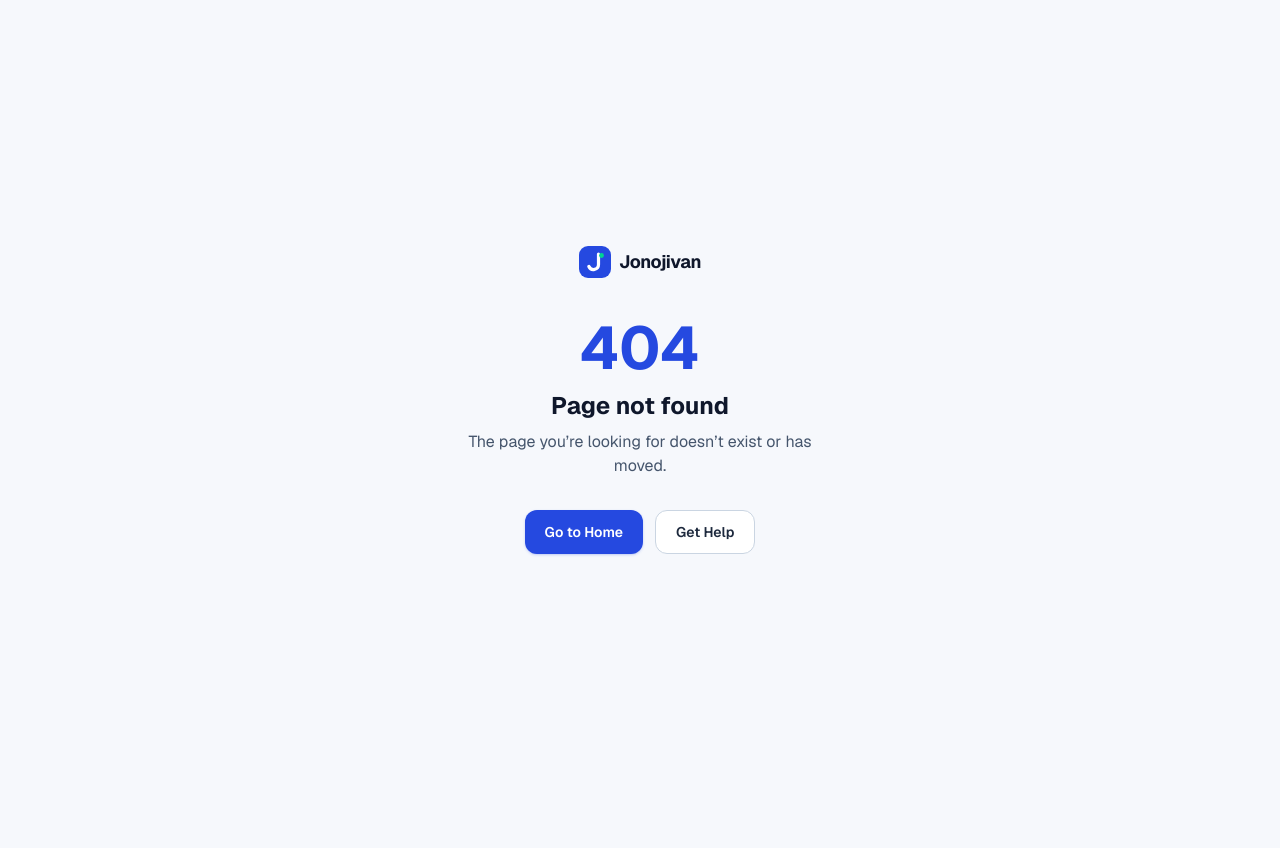
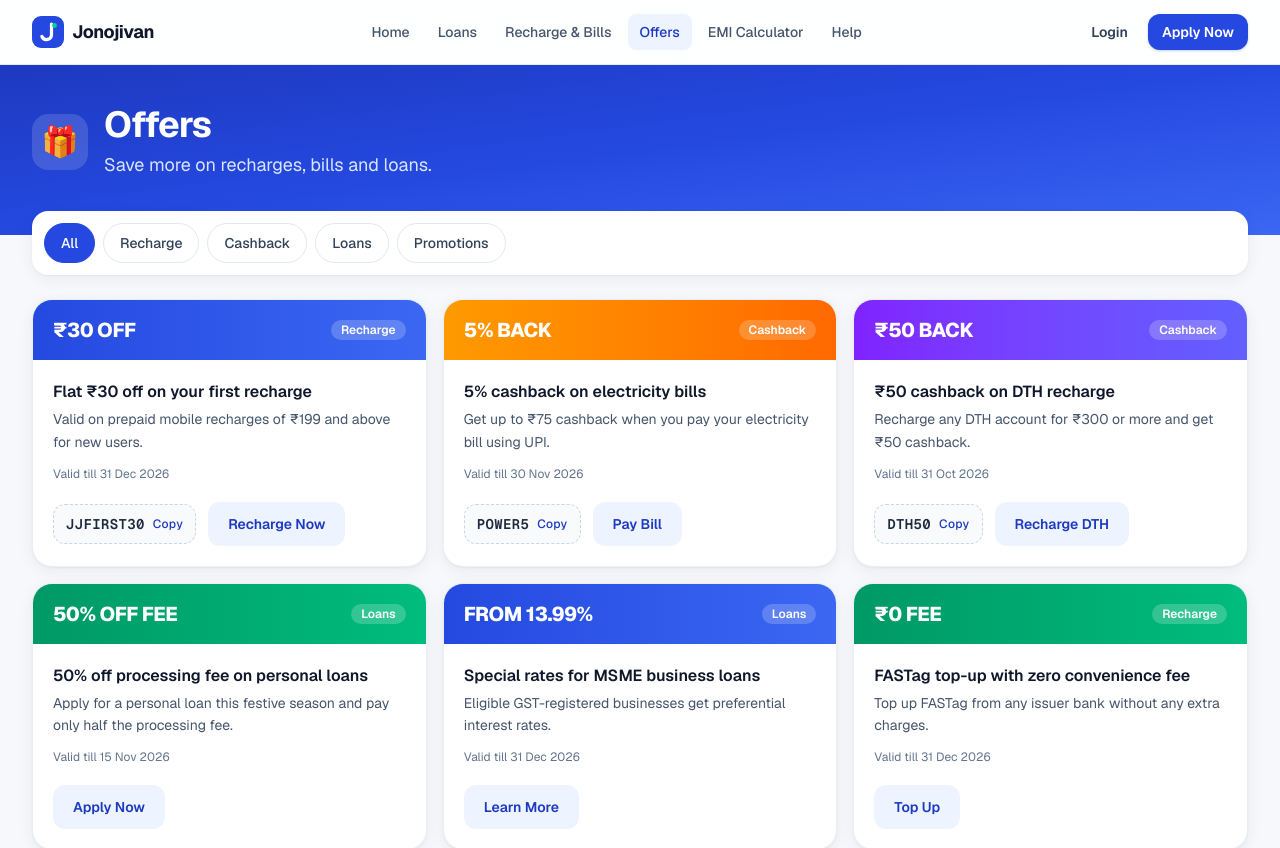
Before and after one commit to niks-nikhil-anand/Jonojivan_finance_recharge_loan, a Next.js app: page /offers in a window 1280 px wide. Before the commit this address had no page. Shown: the top 848 px of the page. Before the commit the page ends 800 px from the top, so only its background shows below. Built offline with nearby package versions, Linux system fonts and the light colour scheme.

Commit message:
feat(site): add special offers and discounts page

```diff
--- /dev/null
+++ b/app/(site)/offers/page.tsx
@@ -0,0 +1,46 @@
+import type { Metadata } from "next";
+import { OfferCard } from "@/components/features/offers/OfferCard";
+import { ChipLinks } from "@/components/ui/Chips";
+import { EmptyState, PageBody, PageHeader } from "@/components/ui/Layout";
+import { offerCategories, offers } from "@/lib/data/offers";
+
+export const metadata: Metadata = {
+  title: "Offers",
+  description: "Recharge offers, cashback deals, loan offers and promotions on Jonojivan.",
+};
+
+export default async function OffersPage({ searchParams }: PageProps<"/offers">) {
+  const { category } = await searchParams;
+  const active = offerCategories.find((c) => c.id === category)?.id ?? "all";
+  const visible = active === "all" ? offers : offers.filter((o) => o.category === active);
+
+  return (
+    <>
+      <PageHeader title="Offers" description="Save more on recharges, bills and loans." icon="🎁" />
+      <PageBody className="flex flex-col gap-6">
+        <div className="rounded-2xl bg-white p-3 shadow-card">
+          <ChipLinks
+            label="Offer categories"
+            items={offerCategories.map((c) => ({
+              label: c.label,
+              href: c.id === "all" ? "/offers" : `/offers?category=${c.id}`,
+              active: c.id === active,
+            }))}
+          />
+        </div>
+        {visible.length ? (
+          <ul className="grid gap-4 sm:grid-cols-2 lg:grid-cols-3">
+            {visible.map((o) => (
+              <li key={o.id}>
+                <OfferCard offer={o} />
+              </li>
+            ))}
+          </ul>
+        ) : (
+          <EmptyState icon="🎁" title="No offers here yet" description="Check back soon for new deals." />
+        )}
+        <p className="text-xs text-slate-500">Offers are subject to terms and may change or end without notice. One use per user unless stated.</p>
+      </PageBody>
+    </>
+  );
+}
```
